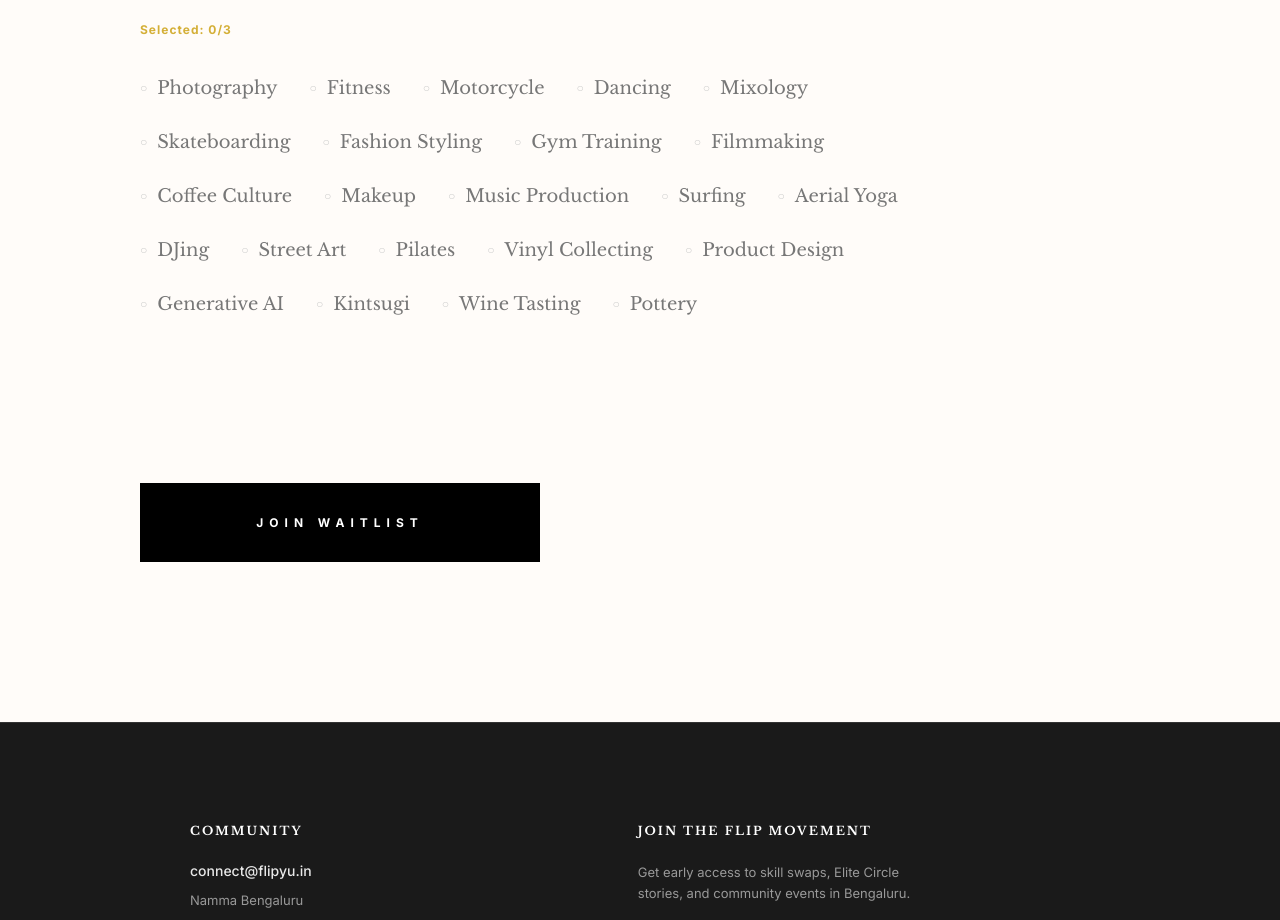
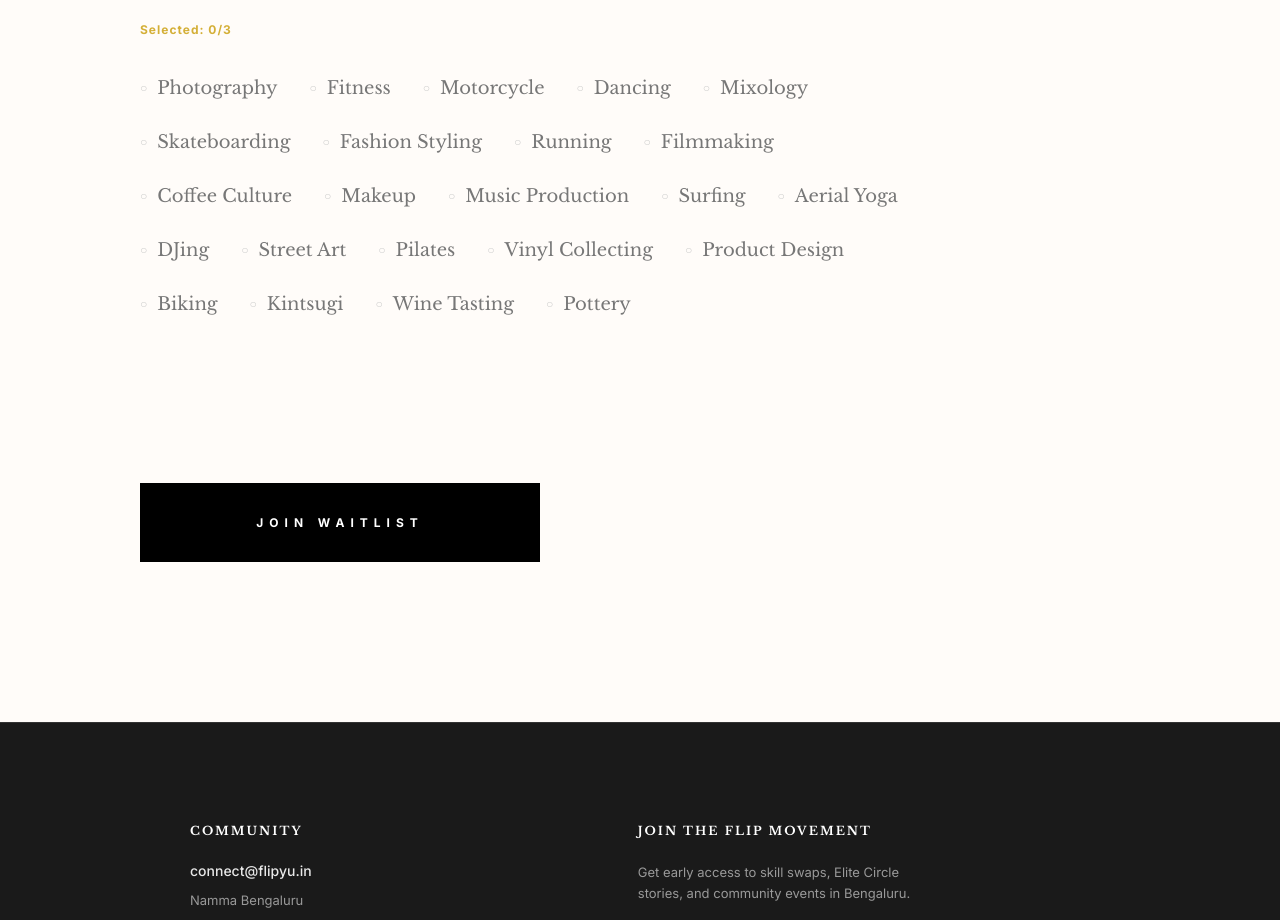
Before and after one commit to adamsyy/flip-frontend, a React (Vite) app: page / in a window 1280 px wide. Shown: the part 2360-3280 px from the top of the page. Built offline with nearby package versions, Linux system fonts and the light colour scheme; no server answers.

Commit message:
fix: updated skills (replaced gym training with running, and generative ai with biking)

```diff
--- a/src/components/WaitlistForm/WaitlistForm.tsx
+++ b/src/components/WaitlistForm/WaitlistForm.tsx
@@ -5,9 +5,9 @@ const API_URL = import.meta.env.VITE_API_URL || 'http://localhost:1323';
 
 const PREDEFINED_SKILLS = [
   'Photography', 'Fitness', 'Motorcycle', 'Dancing', 'Mixology', 'Skateboarding',
-  'Fashion Styling', 'Gym Training', 'Filmmaking', 'Coffee Culture', 'Makeup',
+  'Fashion Styling', 'Running', 'Filmmaking', 'Coffee Culture', 'Makeup',
   'Music Production', 'Surfing', 'Aerial Yoga', 'DJing', 'Street Art', 'Pilates', 'Vinyl Collecting',
-  'Product Design', 'Generative AI', 'Kintsugi', 'Wine Tasting', 'Pottery'
+  'Product Design', 'Biking', 'Kintsugi', 'Wine Tasting', 'Pottery'
 ];
 
 export const WaitlistForm: React.FC = () => {
```
